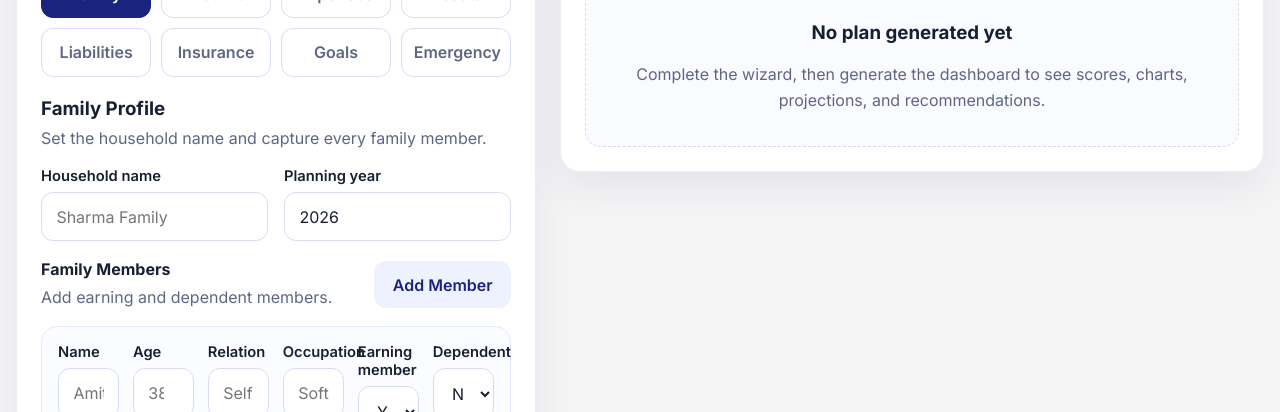
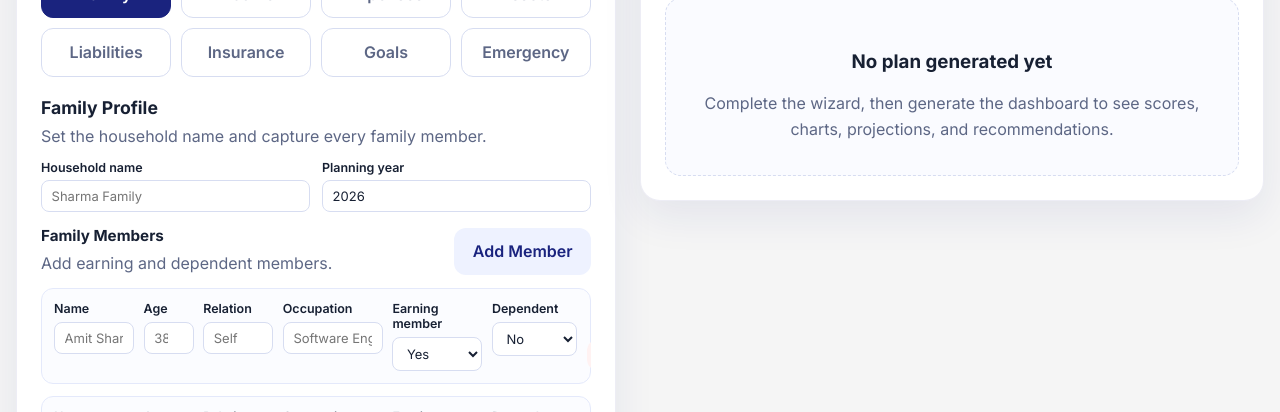
Before and after one commit to saurabh502/financial-planner, a plain HTML site: page index.html in a window 1280 px wide. Shown: the part 388-800 px from the top of the page. Drawn offline with nearby package versions, Linux system fonts and the light colour scheme.

Commit message:
Add files via upload

```diff
--- a/css/style.css
+++ b/css/style.css
@@ -188,7 +188,7 @@ tbody tr:nth-child(even) {
 
 .main-layout {
   display: grid;
-  grid-template-columns: minmax(360px, 520px) minmax(0, 1fr);
+  grid-template-columns: minmax(420px, 600px) minmax(0, 1fr);
   gap: 1.5rem;
   align-items: start;
 }
@@ -272,7 +272,27 @@ tbody tr:nth-child(even) {
 }
 
 .section-heading {
-  margin-bottom: 1rem;
+  margin-bottom: 0.85rem;
+}
+
+.form-panel .section-heading {
+  margin-bottom: 0.65rem;
+}
+
+.form-panel .section-heading h3 {
+  font-size: 1.1rem;
+}
+
+.form-panel .subsection-header h4 {
+  font-size: 0.95rem;
+}
+
+.form-panel .grid {
+  gap: 0.75rem;
+}
+
+.form-panel .subsection {
+  margin-top: 0.85rem;
 }
 
 .section-heading p,
@@ -299,23 +319,47 @@ tbody tr:nth-child(even) {
 .field {
   display: flex;
   flex-direction: column;
-  gap: 0.45rem;
+  gap: 0.35rem;
+  min-width: 0;
 }
 
 .field span {
-  font-size: 0.92rem;
+  font-size: 0.82rem;
   font-weight: 600;
+  overflow-wrap: break-word;
+  word-break: break-word;
 }
 
 .field input,
 .field select,
 .field textarea {
   width: 100%;
+  min-width: 0;
+  max-width: 100%;
+  font-size: 0.875rem;
   border: 1px solid var(--border);
-  border-radius: 12px;
-  padding: 0.85rem 0.9rem;
+  border-radius: 10px;
+  padding: 0.5rem 0.65rem;
   background: #fff;
   color: var(--text);
+}
+
+.field select {
+  padding-right: 1.75rem;
+  appearance: auto;
+}
+
+/* Compact inputs in form wizard */
+.form-panel .field span {
+  font-size: 0.78rem;
+}
+
+.form-panel .field input,
+.form-panel .field select,
+.form-panel .field textarea {
+  font-size: 0.8125rem;
+  padding: 0.45rem 0.6rem;
+  border-radius: 8px;
 }
 
 .field input:focus,
@@ -332,29 +376,66 @@ tbody tr:nth-child(even) {
 .dynamic-table {
   display: flex;
   flex-direction: column;
-  gap: 1rem;
-  margin-top: 1rem;
+  gap: 0.75rem;
+  margin-top: 0.75rem;
+  overflow-x: auto;
 }
 
 .dynamic-row {
   display: grid;
-  grid-template-columns: repeat(6, minmax(0, 1fr));
-  gap: 0.85rem;
+  gap: 0.6rem;
   border: 1px solid #e4e9fb;
-  padding: 1rem;
-  border-radius: 16px;
+  padding: 0.75rem;
+  border-radius: 12px;
   background: #fbfcff;
+  min-width: 0;
 }
 
-#assetRows .dynamic-row,
-#goalRows .dynamic-row {
-  grid-template-columns: repeat(9, minmax(0, 1fr));
+/* Family: Name, Age, Relation, Occupation, Earning, Dependent, Remove */
+#familyRows .dynamic-row {
+  grid-template-columns: minmax(80px, 1.2fr) minmax(50px, 0.6fr) minmax(70px, 1fr) minmax(100px, 1.5fr) minmax(90px, 1fr) minmax(85px, 1fr) min-content;
 }
 
-#expenseRows .dynamic-row,
-#liabilityRows .dynamic-row,
+/* Income: Member, Monthly, Bonus, Growth, Retirement, Remove */
+#incomeRows .dynamic-row {
+  grid-template-columns: minmax(90px, 1.2fr) minmax(85px, 1fr) minmax(80px, 0.9fr) minmax(55px, 0.7fr) minmax(55px, 0.7fr) min-content;
+}
+
+/* Expense: Category, Amount, Type, Inflation, Remove */
+#expenseRows .dynamic-row {
+  grid-template-columns: minmax(100px, 1.5fr) minmax(90px, 1fr) minmax(100px, 1.2fr) minmax(55px, 0.7fr) min-content;
+}
+
+/* Assets: 9 fields + Remove */
+#assetRows .dynamic-row {
+  grid-template-columns: repeat(9, minmax(60px, 1fr)) min-content;
+}
+
+/* Goals: 5 fields + Remove */
+#goalRows .dynamic-row {
+  grid-template-columns: minmax(90px, 1.2fr) minmax(55px, 0.7fr) minmax(85px, 1fr) minmax(55px, 0.7fr) minmax(70px, 0.9fr) min-content;
+}
+
+/* Liabilities: 5 fields + Remove */
+#liabilityRows .dynamic-row {
+  grid-template-columns: minmax(85px, 1fr) minmax(90px, 1.1fr) minmax(55px, 0.7fr) minmax(80px, 1fr) minmax(55px, 0.7fr) min-content;
+}
+
+/* Insurance: 4 fields + Remove */
 #insuranceRows .dynamic-row {
-  grid-template-columns: repeat(5, minmax(0, 1fr));
+  grid-template-columns: minmax(90px, 1fr) minmax(90px, 1.1fr) minmax(90px, 1.1fr) minmax(80px, 1fr) min-content;
+}
+
+.dynamic-row .field {
+  min-width: 0;
+}
+
+.dynamic-row .remove-row-btn,
+.dynamic-row .icon-button {
+  align-self: end;
+  flex-shrink: 0;
+  padding: 0.5rem 0.75rem;
+  font-size: 0.8125rem;
 }
 
 .form-navigation {
@@ -640,6 +721,8 @@ tbody tr:nth-child(even) {
   }
 
   .dynamic-row,
+  #familyRows .dynamic-row,
+  #incomeRows .dynamic-row,
   #assetRows .dynamic-row,
   #goalRows .dynamic-row,
   #expenseRows .dynamic-row,
```
